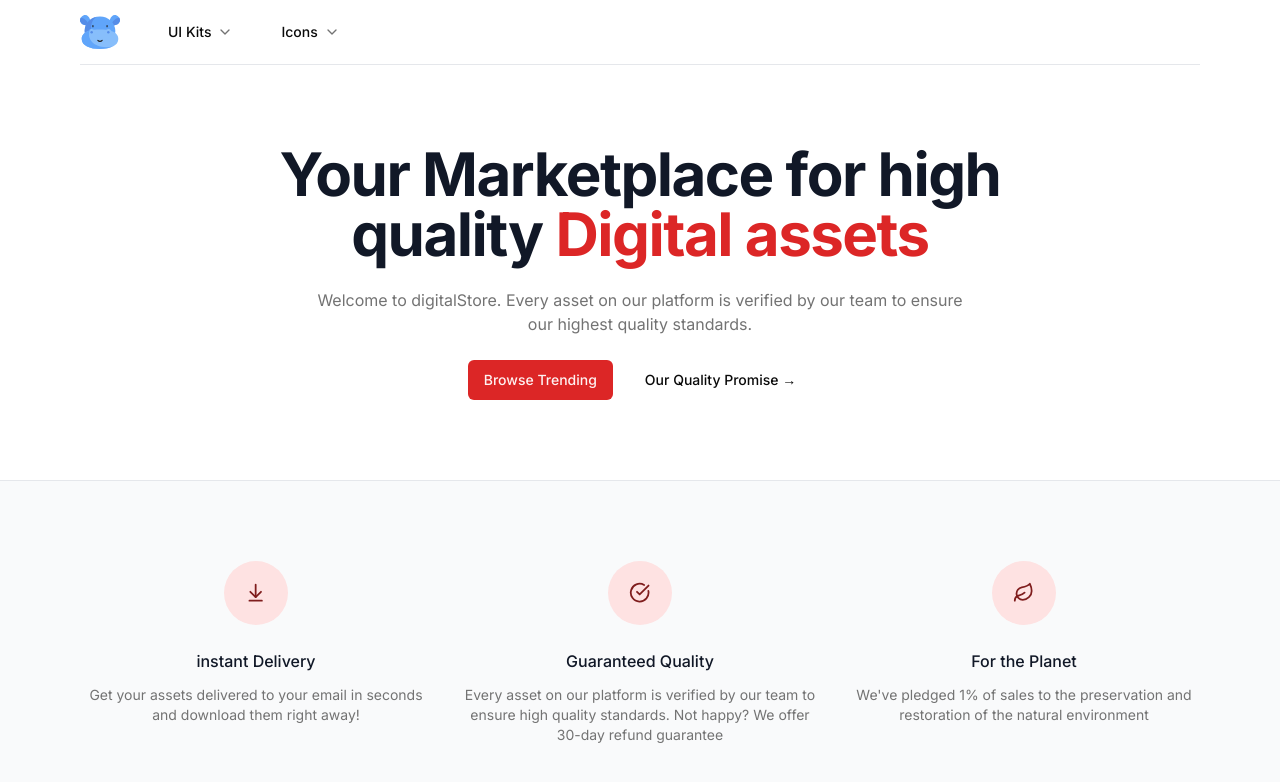
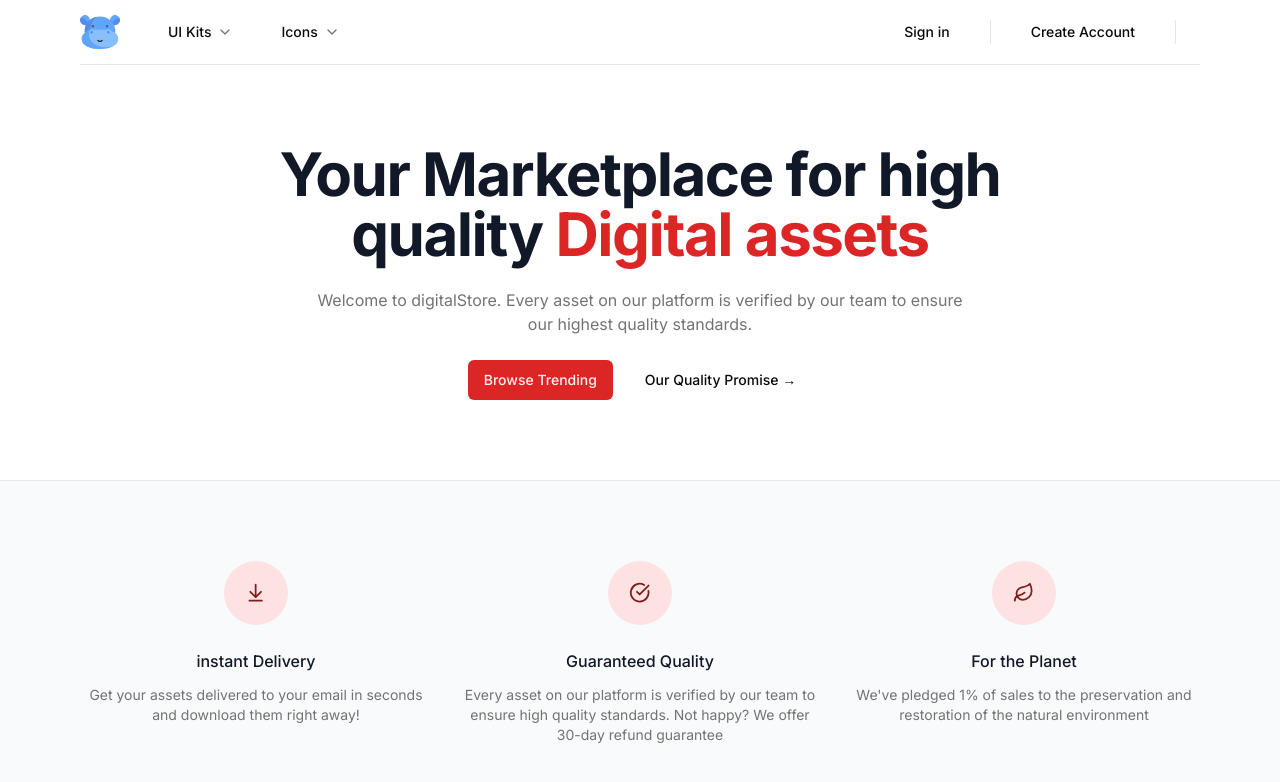
Before and after one commit to olivergorgievv/digital-assets-store, a Next.js app: page / in a window 1280 px wide. Shown: the top 782 px of the page. Built offline with nearby package versions, Linux system fonts and the light colour scheme.

Commit message:
finishing navbar comp - cart left

```diff
--- a/src/app/layout.tsx
+++ b/src/app/layout.tsx
@@ -4,7 +4,7 @@
 import { cn } from "@/lib/utils";
 
 // Components
-import Navbar from "@/components/ui/Navbar";
+import Navbar from "@/components/Navbar";
 
 const inter = Inter({ subsets: ["latin"] });
 
--- a/src/app/page.tsx
+++ b/src/app/page.tsx
@@ -31,7 +31,7 @@
         <div className="py-20 mx-auto text-center flex flex-col items-center max-w-3xl">
           <h1 className="text-4xl font-bold tracking-tight text-gray-900 sm:text-6xl">
             Your Marketplace for high quality{" "}
-            <span className="text-red-600">Digital assets</span>
+            <span className="text-primary">Digital assets</span>
           </h1>
           <p className="mt-6 text-large max-w-prose text-muted-foreground">
             Welcome to digitalStore. Every asset on our platform is verified by
--- a/src/components/ui/NavItem.tsx
+++ b/src/components/NavItem.tsx
@@ -2,7 +2,7 @@
 
 import { cn } from "@/lib/utils";
 import { PRODUCT_CATEGORIES } from "@/config";
-import { Button } from "./button";
+import { Button } from "./ui/button";
 import { ChevronDown } from "lucide-react";
 import Image from "next/image";
 import Link from "next/link";
--- a/src/components/ui/NavItems.tsx
+++ b/src/components/NavItems.tsx
@@ -1,13 +1,32 @@
 "use client";
-import { useState } from "react";
+import { useEffect, useRef, useState } from "react";
 import { PRODUCT_CATEGORIES } from "@/config";
 import NavItem from "./NavItem";
+import { useOnClickOutside } from "@/hooks/use-on-click-outside";
 
 const NavItems = () => {
   const [activeIndex, setActiveIndex] = useState<null | number>(null);
   const isAnyOpen = activeIndex !== null;
+
+  useEffect(() => {
+    const handler = (e: KeyboardEvent) => {
+      if (e.key === "Escape") {
+        setActiveIndex(null);
+      }
+    };
+    document.addEventListener("keydown", handler);
+
+    return () => {
+      document.removeEventListener("keydown", handler);
+    };
+  }, []);
+
+  const navRef = useRef<HTMLDivElement | null>(null);
+
+  useOnClickOutside(navRef, () => setActiveIndex(null));
+
   return (
-    <div className="flex gap-4 h-full">
+    <div className="flex gap-4 h-full" ref={navRef}>
       {PRODUCT_CATEGORIES.map((category, i) => {
         const handleOpen = () => {
           if (activeIndex === i) {
--- /dev/null
+++ b/src/components/Navbar.tsx
@@ -0,0 +1,77 @@
+import React from "react";
+import MaxWidthWrapper from "./MaxWidthWrapper";
+import Link from "next/link";
+import { icons } from "./icons";
+import NavItems from "./NavItems";
+import { buttonVariants } from "./ui/button";
+
+export const Navbar = () => {
+  const user = null;
+
+  return (
+    <div className="bg-white sticky z-50 top-0 inset-x-0 h-16">
+      <header className="relative bg-white">
+        <MaxWidthWrapper>
+          <div className="border-b border-gray-200">
+            <div className="flex h-16 items-center">
+              {/* MOBILE NAV */}
+              <div className="ml-4 flex lg:ml-0">
+                <Link href="/">
+                  <icons.logo className="h-10 w-10" />
+                </Link>
+              </div>
+              <div className="hidden z-50 lg:ml-8 lg:block lg:self-stretch">
+                <NavItems />
+              </div>
+              <div className="ml-auto flex items-center">
+                <div className="hidden lg:flex lg:flex-1 lg:items-center lg:justify-end lg:space-x-6">
+                  {user ? null : (
+                    <Link
+                      href="/sign-in"
+                      className={buttonVariants({ variant: "ghost" })}
+                    >
+                      Sign in
+                    </Link>
+                  )}
+                  {user ? null : (
+                    <span
+                      className="h-6 w-px bg-gray-200"
+                      aria-hidden="true"
+                    ></span>
+                  )}
+                  {user ? (
+                    <p></p>
+                  ) : (
+                    <Link
+                      className={buttonVariants({ variant: "ghost" })}
+                      href="/sign-up"
+                    >
+                      Create Account
+                    </Link>
+                  )}
+                  {user ? (
+                    <span
+                      className="h-6 w-px bg-gray-200"
+                      aria-hidden="true"
+                    ></span>
+                  ) : null}
+                  {user ? null : (
+                    <div className="flex lg:ml-6">
+                      <span
+                        className="h-6 w-px bg-gray-200"
+                        aria-hidden="true"
+                      ></span>
+                    </div>
+                  )}
+                  <div className="ml-4 flow-root lg:ml-6">{/* <Cart /> */}</div>
+                </div>
+              </div>
+            </div>
+          </div>
+        </MaxWidthWrapper>
+      </header>
+    </div>
+  );
+};
+
+export default Navbar;
--- a/src/components/ui/Navbar.tsx
+++ /dev/null
@@ -1,31 +0,0 @@
-import React from "react";
-import MaxWidthWrapper from "../MaxWidthWrapper";
-import Link from "next/link";
-import { icons } from "./icons";
-import NavItems from "./NavItems";
-
-export const Navbar = () => {
-  return (
-    <div className="bg-white sticky z-50 top-0 inset-x-0 h-16">
-      <header className="relative bg-white">
-        <MaxWidthWrapper>
-          <div className="border-b border-gray-200">
-            <div className="flex h-16 items-center">
-              {/* MOBILE NAV */}
-              <div className="ml-4 flex lg:ml-0">
-                <Link href="/">
-                  <icons.logo className="h-10 w-10" />
-                </Link>
-              </div>
-              <div className="hidden z-50 lg:ml-8 lg:block lg:self-stretch">
-                <NavItems />
-              </div>
-            </div>
-          </div>
-        </MaxWidthWrapper>
-      </header>
-    </div>
-  );
-};
-
-export default Navbar;
--- /dev/null
+++ b/src/hooks/use-on-click-outside.ts
@@ -0,0 +1,27 @@
+import { RefObject, useEffect } from "react";
+
+type Event = MouseEvent | TouchEvent;
+
+export const useOnClickOutside = <T extends HTMLElement = HTMLElement>(
+  ref: RefObject<T>,
+  handler: (event: Event) => void
+) => {
+  useEffect(() => {
+    const listener = (event: Event) => {
+      const el = ref?.current;
+      if (!el || el.contains((event?.target as Node) || null)) {
+        return;
+      }
+
+      handler(event); // Call the handler only if the click is outside of the element passed.
+    };
+
+    document.addEventListener("mousedown", listener);
+    document.addEventListener("touchstart", listener);
+
+    return () => {
+      document.removeEventListener("mousedown", listener);
+      document.removeEventListener("touchstart", listener);
+    };
+  }, [ref, handler]); // Reload only if ref or handler changes
+};
```
Also changed, not shown: src/components/Cart.tsx (added), src/components/icons.tsx (renamed from src/components/ui/icons.tsx).
